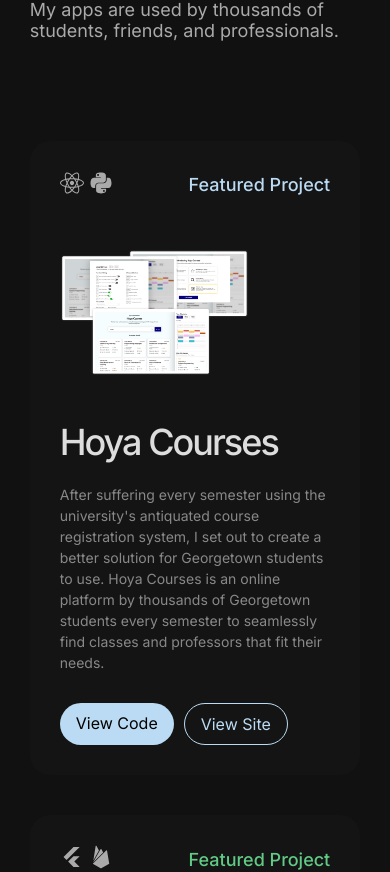
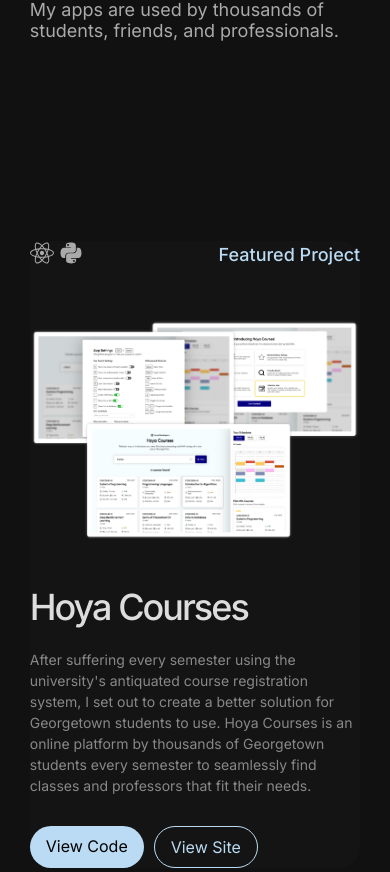
Before and after one commit to reeduhlik/reeduhlik-v3, a Next.js app: page / in a window 390 px wide. Shown: the part 1291-2163 px from the top of the page. Built offline with nearby package versions, Linux system fonts and the light colour scheme.

Commit message:
mobile styling tweaks

```diff
--- a/app/page.module.css
+++ b/app/page.module.css
@@ -818,6 +818,13 @@
 .footerright a:hover {
   border-bottom: 2px solid #888;
 }
+.footerleft h6 {
+  cursor: pointer;
+  font-size: 16px;
+  color: #aaa;
+  font-weight: 400;
+  margin-top: 40px;
+}
 
 @media (max-width: 1200px) {
   .headerblue,
@@ -905,6 +912,7 @@
   .footerleft p {
     font-size: 14px;
   }
+
   .footerright a {
     font-size: 14px;
   }
@@ -921,13 +929,13 @@
   }
   .subtitle {
     font-size: 24px;
-    width: 80%;
+    width: 90%;
     line-height: 150%;
     color: #ccc;
   }
   .subtitle span {
     font-size: 24px;
-    width: 80%;
+    width: 100%;
     color: #ccc;
     animation: none;
   }
@@ -936,5 +944,29 @@
   .headerorange {
     font-size: 36px;
     letter-spacing: -2px;
+    animation: fadein ease-in forwards;
+    animation-timeline: view();
+    animation-range-start: 0vh;
+    animation-range-end: 40vh;
+  }
+  .featuredcard {
+    padding: 0;
+    width: 100%;
+    margin: 0;
+    margin-top: 100px;
+    animation: none;
+    opacity: 1;
+  }
+  .featuredcard img {
+    width: 100%;
+  }
+
+  .designgriditem > div,
+  .othergriditem > div {
+    padding: 0px;
+  }
+
+  .othergriditem h3 {
+    font-size: 36px;
   }
 }
--- a/app/page.tsx
+++ b/app/page.tsx
@@ -671,11 +671,7 @@
                 NodeJS, and MongoDB. A majority of the course was recorded and
                 is available on YouTube.
               </p>
-              <div
-                className={styles.buttons}
-                style={{
-                  justifyContent: "flex-end",
-                }}>
+              <div className={styles.buttons}>
                 <a
                   href="https://www.youtube.com/channel/UCunwRSVFnbJ70hbvuqBAtPQ"
                   target="_blank"
@@ -785,6 +781,9 @@
             />
             <h3>Reed Uhlik</h3>
             <p>&copy; 2024 Reed Uhlik. All rights reserved.</p>
+            <h6 onClick={() => window.scrollTo({ top: 0, behavior: "smooth" })}>
+              Scroll to Top
+            </h6>
           </div>
           <div className={styles.footerright}>
             <a href="mailto:reeduhlik@gmail.com" className={styles.footerlink}>
```
